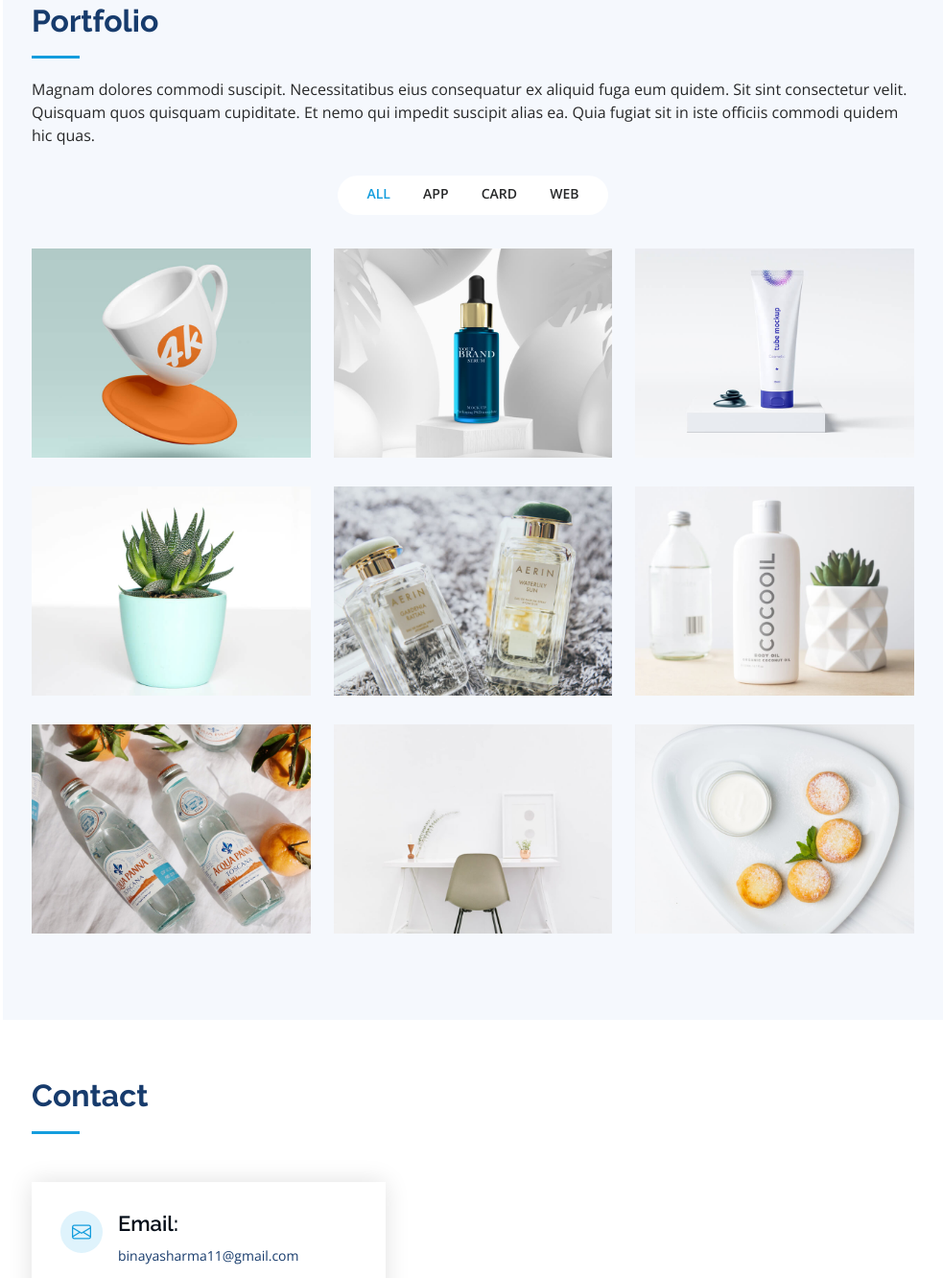
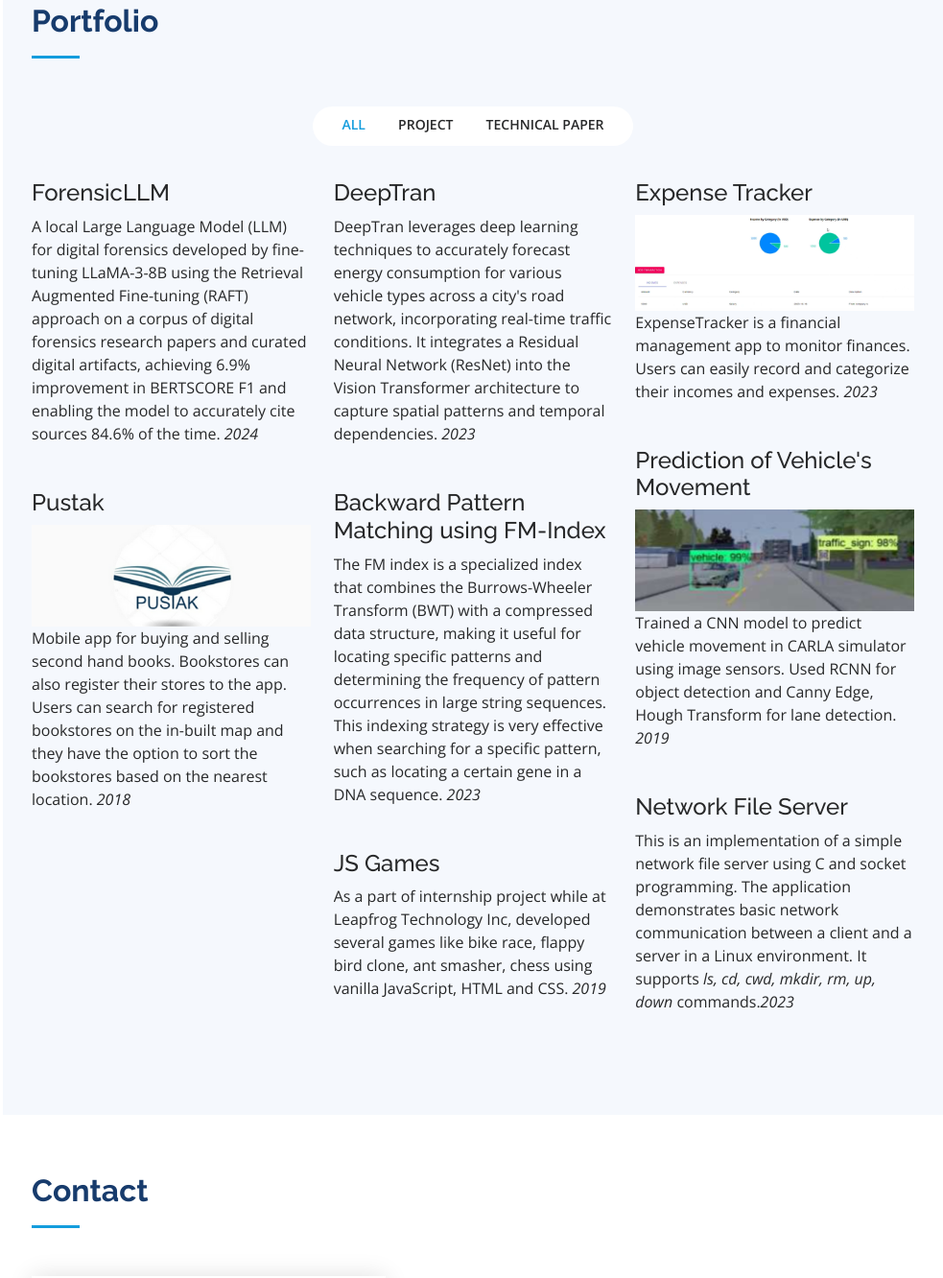
Before and after one commit to binaya07/binaya07.github.io, a plain HTML site: page index.html in a window 1280 px wide. Shown: the part 3489-4821 px from the top of the page at 96% size, without its empty margins (297-1280 px from the left). Drawn offline with nearby package versions, Linux system fonts and the light colour scheme.

Commit message:
Added portfolio projects.

```diff
--- a/index.html
+++ b/index.html
@@ -333,108 +333,122 @@
 
         <div class="section-title">
           <h2>Portfolio</h2>
-          <p>Magnam dolores commodi suscipit. Necessitatibus eius consequatur ex aliquid fuga eum quidem. Sit sint consectetur velit. Quisquam quos quisquam cupiditate. Et nemo qui impedit suscipit alias ea. Quia fugiat sit in iste officiis commodi quidem hic quas.</p>
+          <!-- <p>Magnam dolores commodi suscipit. Necessitatibus eius consequatur ex aliquid fuga eum quidem. Sit sint consectetur velit. Quisquam quos quisquam cupiditate. Et nemo qui impedit suscipit alias ea. Quia fugiat sit in iste officiis commodi quidem hic quas.</p> -->
         </div>
 
         <div class="row" data-aos="fade-up">
           <div class="col-lg-12 d-flex justify-content-center">
             <ul id="portfolio-flters">
               <li data-filter="*" class="filter-active">All</li>
-              <li data-filter=".filter-app">App</li>
-              <li data-filter=".filter-card">Card</li>
-              <li data-filter=".filter-web">Web</li>
+              <li data-filter=".filter-project">Project</li>
+              <li data-filter=".filter-paper">Technical Paper</li>
+              <!-- <li data-filter=".filter-web">Web</li> -->
             </ul>
           </div>
         </div>
 
         <div class="row portfolio-container" data-aos="fade-up" data-aos-delay="100">
 
-          <div class="col-lg-4 col-md-6 portfolio-item filter-app">
+          <div class="col-lg-4 col-md-6 portfolio-item filter-paper">
             <div class="portfolio-wrap">
-              <img src="assets/img/portfolio/portfolio-1.jpg" class="img-fluid" alt="">
+              <h4>ForensicLLM</h4>
+              <p>A local Large Language Model (LLM) for digital forensics developed by fine-tuning LLaMA-3-8B using the Retrieval Augmented Fine-tuning (RAFT) approach on a corpus of digital forensics research papers and curated digital artifacts, achieving 6.9% improvement in BERTSCORE F1 and enabling the model to accurately cite sources 84.6% of the time. <i>2024</i></p>
+              <!-- <img src="assets/img/portfolio/forensic-llm-1.png" class="img-fluid" alt=""> -->
               <div class="portfolio-links">
-                <a href="assets/img/portfolio/portfolio-1.jpg" data-gallery="portfolioGallery" class="portfolio-lightbox" title="App 1"><i class="bx bx-plus"></i></a>
-                <a href="portfolio-details.html" title="More Details"><i class="bx bx-link"></i></a>
+                <!-- <a href="assets/img/portfolio/forensic-llm-1.png" data-gallery="portfolioGallery" class="portfolio-lightbox" title="ForensicLLM"><i class="bx bx-plus"></i></a> -->
+                <a href="#" title="More Details"><i class="bx bx-link"></i></a>
               </div>
             </div>
           </div>
 
-          <div class="col-lg-4 col-md-6 portfolio-item filter-web">
+          <div class="col-lg-4 col-md-6 portfolio-item filter-paper">
             <div class="portfolio-wrap">
-              <img src="assets/img/portfolio/portfolio-2.jpg" class="img-fluid" alt="">
+              <h4>DeepTran</h4>
+              <p>DeepTran leverages deep learning techniques to accurately forecast energy consumption for various vehicle types across a city's road network, incorporating real-time traffic conditions. It integrates a Residual Neural Network (ResNet) into the Vision Transformer architecture to capture spatial patterns and temporal dependencies. <i>2023</i></p>
+              <!-- <img src="assets/img/portfolio/portfolio-2.jpg" class="img-fluid" alt=""> -->
               <div class="portfolio-links">
-                <a href="assets/img/portfolio/portfolio-2.jpg" data-gallery="portfolioGallery" class="portfolio-lightbox" title="Web 3"><i class="bx bx-plus"></i></a>
-                <a href="portfolio-details.html" title="More Details"><i class="bx bx-link"></i></a>
+                <!-- <a href="assets/img/portfolio/portfolio-2.jpg" data-gallery="portfolioGallery" class="portfolio-lightbox" title="Web 3"><i class="bx bx-plus"></i></a> -->
+                <a href="#" title="More Details"><i class="bx bx-link"></i></a>
               </div>
             </div>
           </div>
 
-          <div class="col-lg-4 col-md-6 portfolio-item filter-app">
+          <div class="col-lg-4 col-md-6 portfolio-item filter-project">
             <div class="portfolio-wrap">
-              <img src="assets/img/portfolio/portfolio-3.jpg" class="img-fluid" alt="">
+              <h4>Expense Tracker</h4>
+              <img src="assets/img/portfolio/expense-tracker-1.png" class="img-fluid" alt="">
+              <p>ExpenseTracker is a financial management app to monitor finances. Users can easily record and categorize
+                their incomes and expenses. <i>2023</i></p>
               <div class="portfolio-links">
-                <a href="assets/img/portfolio/portfolio-3.jpg" data-gallery="portfolioGallery" class="portfolio-lightbox" title="App 2"><i class="bx bx-plus"></i></a>
-                <a href="portfolio-details.html" title="More Details"><i class="bx bx-link"></i></a>
+                <!-- <a href="assets/img/portfolio/portfolio-2.jpg" data-gallery="portfolioGallery" class="portfolio-lightbox" title="Web 3"><i class="bx bx-plus"></i></a> -->
+                <a href="#" title="More Details"><i class="bx bx-link"></i></a>
               </div>
             </div>
           </div>
 
-          <div class="col-lg-4 col-md-6 portfolio-item filter-card">
+          <div class="col-lg-4 col-md-6 portfolio-item filter-paper">
             <div class="portfolio-wrap">
-              <img src="assets/img/portfolio/portfolio-4.jpg" class="img-fluid" alt="">
+              <h4>Prediction of Vehicle's Movement</h4>
+              <img src="assets/img/portfolio/self-driving-car-1.png" class="img-fluid" alt="">
+              <p>Trained a CNN model to predict vehicle movement in CARLA simulator using image sensors. Used RCNN for object detection and Canny Edge, Hough Transform for lane detection. <i>2019</i></p>
               <div class="portfolio-links">
-                <a href="assets/img/portfolio/portfolio-4.jpg" data-gallery="portfolioGallery" class="portfolio-lightbox" title="Card 2"><i class="bx bx-plus"></i></a>
-                <a href="portfolio-details.html" title="More Details"><i class="bx bx-link"></i></a>
+                <!-- <a href="assets/img/portfolio/portfolio-2.jpg" data-gallery="portfolioGallery" class="portfolio-lightbox" title="Web 3"><i class="bx bx-plus"></i></a> -->
+                <a href="#" title="More Details"><i class="bx bx-link"></i></a>
               </div>
             </div>
           </div>
 
-          <div class="col-lg-4 col-md-6 portfolio-item filter-web">
+
+          <div class="col-lg-4 col-md-6 portfolio-item filter-project">
             <div class="portfolio-wrap">
-              <img src="assets/img/portfolio/portfolio-5.jpg" class="img-fluid" alt="">
+              <h4>Pustak</h4>
+              <img src="assets/img/portfolio/pustak-1.png" class="img-fluid" alt="">
+              <p>Mobile app for buying and selling second hand books. Bookstores can also register their stores to the app. Users can search for registered bookstores on the in-built map and they have the option to sort the bookstores based on the nearest location. <i>2018</i></p>
               <div class="portfolio-links">
-                <a href="assets/img/portfolio/portfolio-5.jpg" data-gallery="portfolioGallery" class="portfolio-lightbox" title="Web 2"><i class="bx bx-plus"></i></a>
-                <a href="portfolio-details.html" title="More Details"><i class="bx bx-link"></i></a>
+                <!-- <a href="assets/img/portfolio/portfolio-2.jpg" data-gallery="portfolioGallery" class="portfolio-lightbox" title="Web 3"><i class="bx bx-plus"></i></a> -->
+                <a href="#" title="More Details"><i class="bx bx-link"></i></a>
               </div>
             </div>
           </div>
 
-          <div class="col-lg-4 col-md-6 portfolio-item filter-app">
+
+          <div class="col-lg-4 col-md-6 portfolio-item filter-project">
             <div class="portfolio-wrap">
-              <img src="assets/img/portfolio/portfolio-6.jpg" class="img-fluid" alt="">
+              <h4>Backward Pattern Matching using FM-Index</h4>
+              <!-- <img src="assets/img/portfolio/expense-tracker-1.png" class="img-fluid" alt=""> -->
+              <p>The FM index is a specialized index that combines the Burrows-Wheeler Transform
+                (BWT) with a compressed data structure, making it useful for locating specific patterns
+                and determining the frequency of pattern occurrences in large string sequences. This indexing
+                strategy is very effective when searching for a specific pattern, such as locating a
+                certain gene in a DNA sequence. <i>2023</i></p>
               <div class="portfolio-links">
-                <a href="assets/img/portfolio/portfolio-6.jpg" data-gallery="portfolioGallery" class="portfolio-lightbox" title="App 3"><i class="bx bx-plus"></i></a>
-                <a href="portfolio-details.html" title="More Details"><i class="bx bx-link"></i></a>
+                <!-- <a href="assets/img/portfolio/portfolio-2.jpg" data-gallery="portfolioGallery" class="portfolio-lightbox" title="Web 3"><i class="bx bx-plus"></i></a> -->
+                <a href="#" title="More Details"><i class="bx bx-link"></i></a>
               </div>
             </div>
           </div>
 
-          <div class="col-lg-4 col-md-6 portfolio-item filter-card">
+
+          <div class="col-lg-4 col-md-6 portfolio-item filter-project">
             <div class="portfolio-wrap">
-              <img src="assets/img/portfolio/portfolio-7.jpg" class="img-fluid" alt="">
+              <h4>Network File Server</h4>
+              <!-- <img src="assets/img/portfolio/pustak-1.png" class="img-fluid" alt=""> -->
+              <p>This is an implementation of a simple network file server using C and socket programming. The application demonstrates basic network communication between a client and a server in a Linux environment. It supports <i>ls, cd, cwd, mkdir, rm, up, down</i> commands.<i>2023</i></p>
               <div class="portfolio-links">
-                <a href="assets/img/portfolio/portfolio-7.jpg" data-gallery="portfolioGallery" class="portfolio-lightbox" title="Card 1"><i class="bx bx-plus"></i></a>
-                <a href="portfolio-details.html" title="More Details"><i class="bx bx-link"></i></a>
+                <!-- <a href="assets/img/portfolio/portfolio-2.jpg" data-gallery="portfolioGallery" class="portfolio-lightbox" title="Web 3"><i class="bx bx-plus"></i></a> -->
+                <a href="#" title="More Details"><i class="bx bx-link"></i></a>
               </div>
             </div>
           </div>
 
-          <div class="col-lg-4 col-md-6 portfolio-item filter-card">
+          <div class="col-lg-4 col-md-6 portfolio-item filter-project">
             <div class="portfolio-wrap">
-              <img src="assets/img/portfolio/portfolio-8.jpg" class="img-fluid" alt="">
+              <h4>JS Games</h4>
+              <!-- <img src="assets/img/portfolio/pustak-1.png" class="img-fluid" alt=""> -->
+              <p>As a part of internship project while at Leapfrog Technology Inc, developed several games like bike race, flappy bird clone, ant smasher, chess using vanilla JavaScript, HTML and CSS. <i>2019</i></p>
               <div class="portfolio-links">
-                <a href="assets/img/portfolio/portfolio-8.jpg" data-gallery="portfolioGallery" class="portfolio-lightbox" title="Card 3"><i class="bx bx-plus"></i></a>
-                <a href="portfolio-details.html" title="More Details"><i class="bx bx-link"></i></a>
-              </div>
-            </div>
-          </div>
-
-          <div class="col-lg-4 col-md-6 portfolio-item filter-web">
-            <div class="portfolio-wrap">
-              <img src="assets/img/portfolio/portfolio-9.jpg" class="img-fluid" alt="">
-              <div class="portfolio-links">
-                <a href="assets/img/portfolio/portfolio-9.jpg" data-gallery="portfolioGallery" class="portfolio-lightbox" title="Web 3"><i class="bx bx-plus"></i></a>
-                <a href="portfolio-details.html" title="More Details"><i class="bx bx-link"></i></a>
+                <!-- <a href="assets/img/portfolio/portfolio-2.jpg" data-gallery="portfolioGallery" class="portfolio-lightbox" title="Web 3"><i class="bx bx-plus"></i></a> -->
+                <a href="#" title="More Details"><i class="bx bx-link"></i></a>
               </div>
             </div>
           </div>
```
Also changed, not shown: inner-page.html (+1 -1 lines), assets/img/portfolio/expense-tracker-1.png (added), assets/img/portfolio/forensic-llm-1.png (added), assets/img/portfolio/pustak-1.png (added), assets/img/portfolio/self-driving-car-1.png (added).
